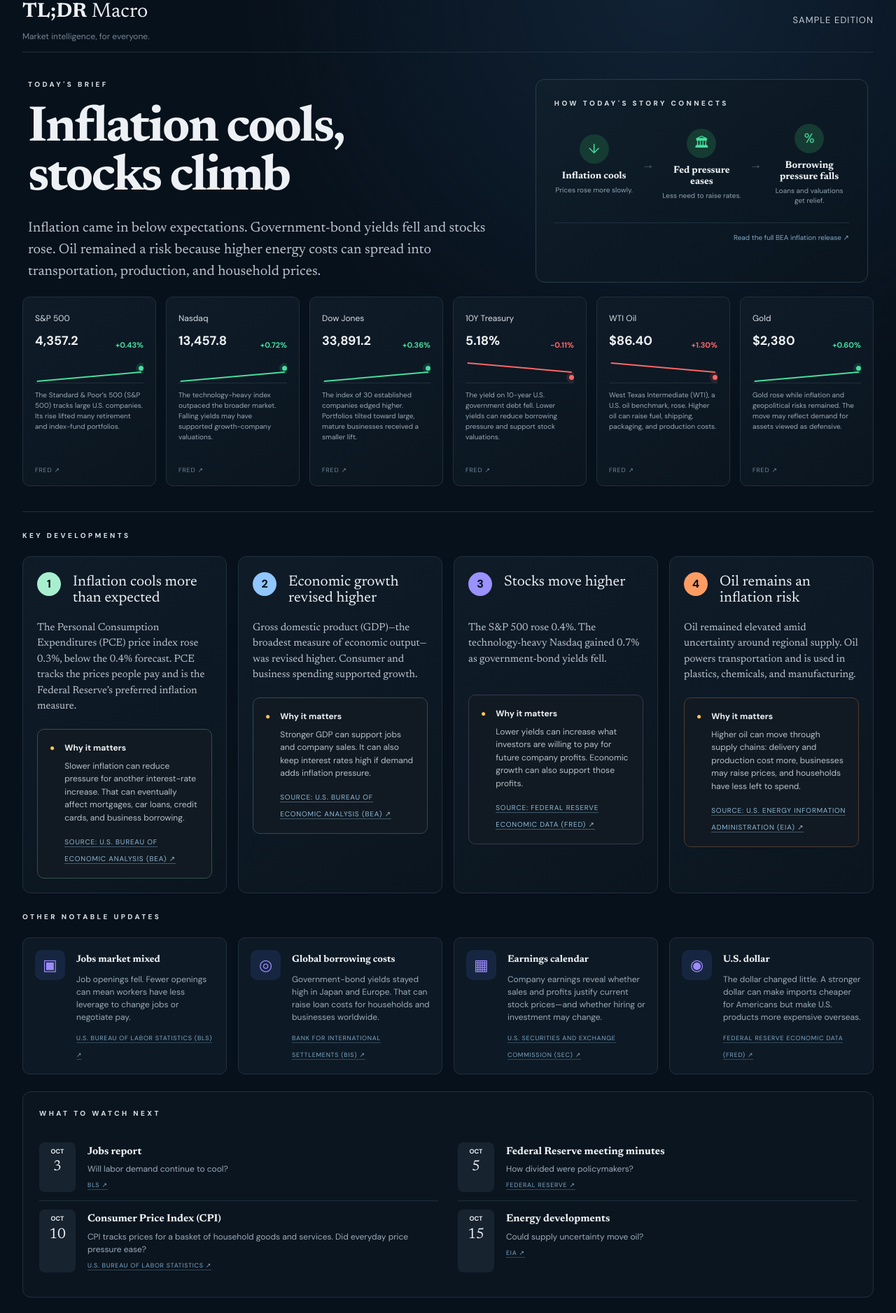
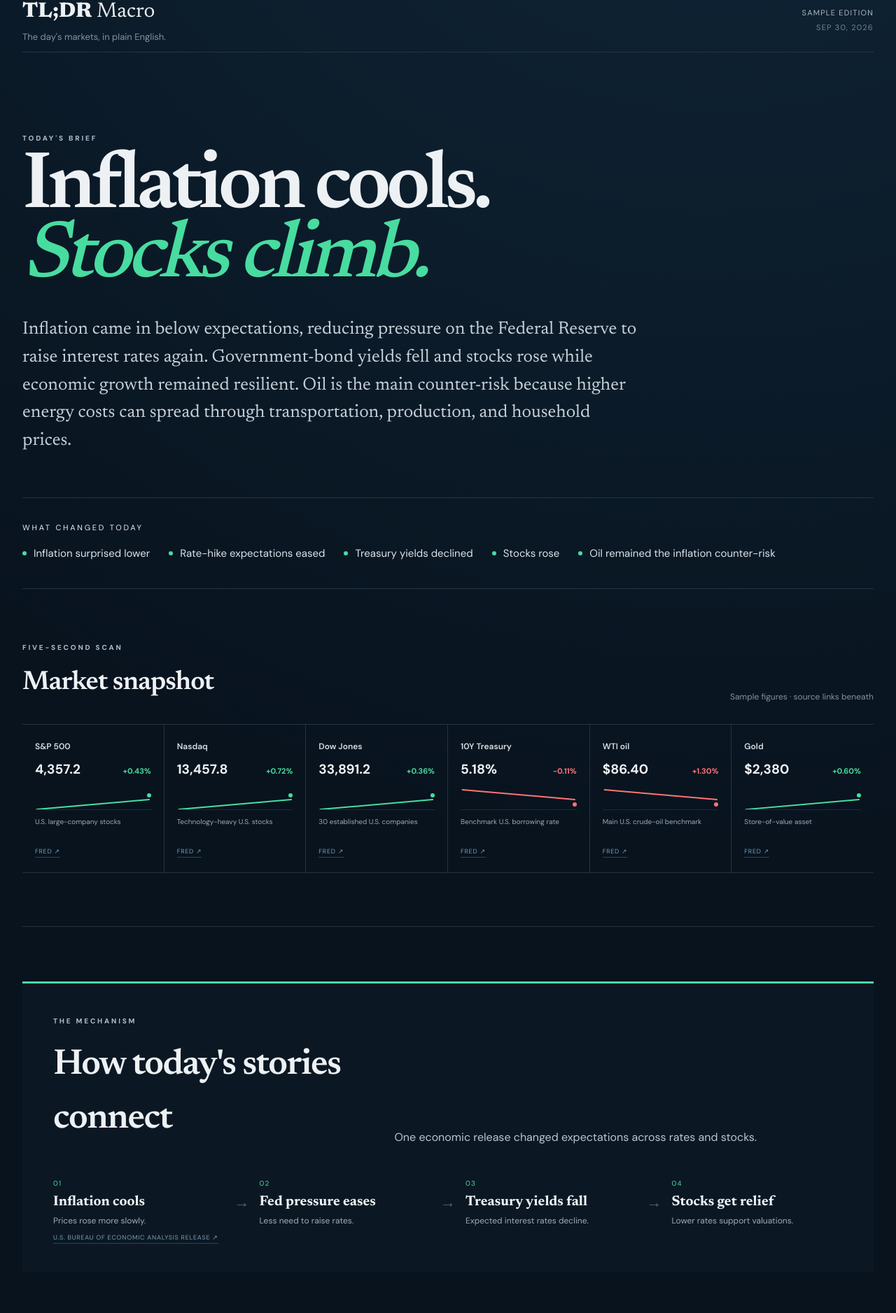
Before and after one commit to PennPredict/tldr-macro, a Next.js app: page / in a window 1280 px wide. Shown: the part 17-1894 px from the top of the page at 70% size. Built offline with nearby package versions, Linux system fonts and the light colour scheme.

Commit message:
Redesign TLDR Macro editorial briefing

```diff
--- a/app/page.tsx
+++ b/app/page.tsx
@@ -1,98 +1,131 @@
 const markets = [
-  { name: "S&P 500", value: "4,357.2", move: "+0.43%", positive: true, note: "The Standard & Poor’s 500 (S&P 500) tracks large U.S. companies. Its rise lifted many retirement and index-fund portfolios.", href: "https://fred.stlouisfed.org/series/SP500" },
-  { name: "Nasdaq", value: "13,457.8", move: "+0.72%", positive: true, note: "The technology-heavy index outpaced the broader market. Falling yields may have supported growth-company valuations.", href: "https://fred.stlouisfed.org/series/NASDAQCOM" },
-  { name: "Dow Jones", value: "33,891.2", move: "+0.36%", positive: true, note: "The index of 30 established companies edged higher. Portfolios tilted toward large, mature businesses received a smaller lift.", href: "https://fred.stlouisfed.org/series/DJIA" },
-  { name: "10Y Treasury", value: "5.18%", move: "−0.11%", positive: false, note: "The yield on 10-year U.S. government debt fell. Lower yields can reduce borrowing pressure and support stock valuations.", href: "https://fred.stlouisfed.org/series/DGS10" },
-  { name: "WTI Oil", value: "$86.40", move: "+1.30%", positive: false, note: "West Texas Intermediate (WTI), a U.S. oil benchmark, rose. Higher oil can raise fuel, shipping, packaging, and production costs.", href: "https://fred.stlouisfed.org/series/DCOILWTICO" },
-  { name: "Gold", value: "$2,380", move: "+0.60%", positive: true, note: "Gold rose while inflation and geopolitical risks remained. The move may reflect demand for assets viewed as defensive.", href: "https://fred.stlouisfed.org/series/GOLDAMGBD228NLBM" },
+  ["S&P 500", "4,357.2", "+0.43%", "U.S. large-company stocks", "up", "https://fred.stlouisfed.org/series/SP500"],
+  ["Nasdaq", "13,457.8", "+0.72%", "Technology-heavy U.S. stocks", "up", "https://fred.stlouisfed.org/series/NASDAQCOM"],
+  ["Dow Jones", "33,891.2", "+0.36%", "30 established U.S. companies", "up", "https://fred.stlouisfed.org/series/DJIA"],
+  ["10Y Treasury", "5.18%", "−0.11%", "Benchmark U.S. borrowing rate", "down", "https://fred.stlouisfed.org/series/DGS10"],
+  ["WTI oil", "$86.40", "+1.30%", "Main U.S. crude-oil benchmark", "risk", "https://fred.stlouisfed.org/series/DCOILWTICO"],
+  ["Gold", "$2,380", "+0.60%", "Store-of-value asset", "up", "https://fred.stlouisfed.org/series/GOLDAMGBD228NLBM"],
 ];
 
-const developments = [
-  { n: "1", tone: "mint", title: "Inflation cools more than expected", body: "The Personal Consumption Expenditures (PCE) price index rose 0.3%, below the 0.4% forecast. PCE tracks the prices people pay and is the Federal Reserve’s preferred inflation measure.", why: "Slower inflation can reduce pressure for another interest-rate increase. That can eventually affect mortgages, car loans, credit cards, and business borrowing.", source: "U.S. Bureau of Economic Analysis (BEA)", href: "https://www.bea.gov/news/current-releases" },
-  { n: "2", tone: "blue", title: "Economic growth revised higher", body: "Gross domestic product (GDP)—the broadest measure of economic output—was revised higher. Consumer and business spending supported growth.", why: "Stronger GDP can support jobs and company sales. It can also keep interest rates high if demand adds inflation pressure.", source: "U.S. Bureau of Economic Analysis (BEA)", href: "https://www.bea.gov/data/gdp/gross-domestic-product" },
-  { n: "3", tone: "violet", title: "Stocks move higher", body: "The S&P 500 rose 0.4%. The technology-heavy Nasdaq gained 0.7% as government-bond yields fell.", why: "Lower yields can increase what investors are willing to pay for future company profits. Economic growth can also support those profits.", source: "Federal Reserve Economic Data (FRED)", href: "https://fred.stlouisfed.org/categories/32255" },
-  { n: "4", tone: "orange", title: "Oil remains an inflation risk", body: "Oil remained elevated amid uncertainty around regional supply. Oil powers transportation and is used in plastics, chemicals, and manufacturing.", why: "Higher oil can move through supply chains: delivery and production cost more, businesses may raise prices, and households have less left to spend.", source: "U.S. Energy Information Administration (EIA)", href: "https://www.eia.gov/petroleum/" },
+const secondary = [
+  {
+    number: "02", label: "Growth", title: "Economic growth was revised higher",
+    text: "Gross domestic product (GDP)—the broadest measure of economic output—was revised higher as consumer and business spending held up.",
+    why: "Stronger growth can support jobs and company sales, but it can also keep interest rates high if demand adds inflation pressure.",
+    source: "U.S. Bureau of Economic Analysis (BEA)", href: "https://www.bea.gov/data/gdp/gross-domestic-product",
+  },
+  {
+    number: "03", label: "Markets", title: "Stocks rose as bond yields fell",
+    text: "The Standard & Poor’s 500 (S&P 500) gained 0.4%. The technology-heavy Nasdaq rose 0.7% as government-bond yields moved lower.",
+    why: "Lower yields reduce the rate used to value future profits today, which can make stocks—especially growth companies—more attractive.",
+    source: "Federal Reserve Economic Data (FRED)", href: "https://fred.stlouisfed.org/categories/32255",
+  },
+  {
+    number: "04", label: "Energy", title: "Oil remains the main inflation counter-risk",
+    text: "West Texas Intermediate (WTI), a U.S. crude-oil benchmark, remained elevated amid uncertainty around regional supply.",
+    why: "Oil moves through supply chains. Fuel, shipping, plastics, packaging, and production can cost more, leaving households with less to spend.",
+    source: "U.S. Energy Information Administration (EIA)", href: "https://www.eia.gov/petroleum/",
+  },
 ];
 
-const updates = [
-  ["▣", "Jobs market mixed", "Job openings fell. Fewer openings can mean workers have less leverage to change jobs or negotiate pay.", "U.S. Bureau of Labor Statistics (BLS)", "https://www.bls.gov/jlt/"],
-  ["◎", "Global borrowing costs", "Government-bond yields stayed high in Japan and Europe. That can raise loan costs for households and businesses worldwide.", "Bank for International Settlements (BIS)", "https://www.bis.org/statistics/"],
-  ["▦", "Earnings calendar", "Company earnings reveal whether sales and profits justify current stock prices—and whether hiring or investment may change.", "U.S. Securities and Exchange Commission (SEC)", "https://www.sec.gov/edgar/search/"],
-  ["◉", "U.S. dollar", "The dollar changed little. A stronger dollar can make imports cheaper for Americans but make U.S. products more expensive overseas.", "Federal Reserve Economic Data (FRED)", "https://fred.stlouisfed.org/categories/15"],
+const notable = [
+  ["Jobs", "Job openings fell. Fewer openings can reduce workers’ leverage to change jobs or negotiate pay.", "U.S. Bureau of Labor Statistics", "https://www.bls.gov/jlt/"],
+  ["Global rates", "Government-bond yields remained high in Japan and Europe, keeping borrowing costs elevated beyond the United States.", "Bank for International Settlements", "https://www.bis.org/statistics/"],
+  ["Earnings", "Upcoming company reports will test whether sales and profits justify current stock prices.", "U.S. Securities and Exchange Commission", "https://www.sec.gov/edgar/search/"],
+  ["U.S. dollar", "The dollar changed little. A stronger dollar makes imports cheaper for Americans but U.S. products costlier overseas.", "Federal Reserve Economic Data", "https://fred.stlouisfed.org/categories/15"],
+];
+
+const events = [
+  {
+    date: "OCT 3", title: "Jobs report", question: "Is the labor market continuing to cool?",
+    hot: "More jobs than forecast → rate pressure may rise → Treasury yields may rise.",
+    cool: "Fewer jobs than forecast → rate pressure may ease → Treasury yields may fall.",
+    source: "BLS schedule", href: "https://www.bls.gov/schedule/news_release/empsit.htm",
+  },
+  {
+    date: "OCT 10", title: "Consumer Price Index (CPI)", question: "Are household prices still cooling?",
+    hot: "Higher inflation than forecast → rate-cut expectations may fall → stocks may face pressure.",
+    cool: "Lower inflation than forecast → rate pressure may ease → stocks may receive support.",
+    source: "BLS schedule", href: "https://www.bls.gov/schedule/news_release/cpi.htm",
+  },
+  {
+    date: "OCT 15", title: "Energy outlook", question: "Could supply uncertainty keep oil elevated?",
+    hot: "Higher oil → transportation and production costs may rise → inflation risk increases.",
+    cool: "Lower oil → supply-chain pressure may ease → households and businesses get relief.",
+    source: "EIA outlook", href: "https://www.eia.gov/outlooks/steo/",
+  },
 ];
 
 export default function Home() {
   return (
     <main className="shell">
       <header className="topbar">
-        <div><a className="wordmark" href="#top"><strong>TL;DR</strong> Macro</a><p>Market intelligence, for everyone.</p></div>
-        <span>Sample edition</span>
+        <div><a className="wordmark" href="#top"><strong>TL;DR</strong> Macro</a><p>The day&apos;s markets, in plain English.</p></div>
+        <div className="edition"><span>Sample edition</span><time>Sep 30, 2026</time></div>
       </header>
 
-      <section className="lead" id="top">
-        <div className="lead-copy">
-          <p className="section-label">Today&apos;s brief</p>
-          <h1>Inflation cools,<br />stocks climb</h1>
-          <p className="lead-summary">Inflation came in below expectations. Government-bond yields fell and stocks rose. Oil remained a risk because higher energy costs can spread into transportation, production, and household prices.</p>
-        </div>
-        <div className="lead-lens">
-          <p className="section-label">How today&apos;s story connects</p>
-          <div className="mini-chain">
-            <div><span>↓</span><strong>Inflation cools</strong><small>Prices rose more slowly.</small></div><b>→</b>
-            <div><span>🏛</span><strong>Fed pressure eases</strong><small>Less need to raise rates.</small></div><b>→</b>
-            <div><span>%</span><strong>Borrowing pressure falls</strong><small>Loans and valuations get relief.</small></div>
-          </div>
-          <a className="chain-source" href="https://www.bea.gov/news/current-releases" target="_blank" rel="noreferrer">Read the full BEA inflation release ↗</a>
-        </div>
+      <section className="hero" id="top">
+        <p className="section-label">Today&apos;s brief</p>
+        <h1>Inflation cools.<br /><em>Stocks climb.</em></h1>
+        <p className="hero-copy">Inflation came in below expectations, reducing pressure on the Federal Reserve to raise interest rates again. Government-bond yields fell and stocks rose while economic growth remained resilient. Oil is the main counter-risk because higher energy costs can spread through transportation, production, and household prices.</p>
       </section>
 
-      <section className="market-strip" aria-label="Market pulse">
-        {markets.map((market) => (
-          <article className="market-card" key={market.name}>
-            <span>{market.name}</span><div><strong>{market.value}</strong><b className={market.positive ? "good" : "risk"}>{market.move}</b></div>
-            <div className={`spark ${market.positive ? "spark-up" : "spark-down"}`} aria-hidden="true"><i /><b /></div>
-            <p className="market-note">{market.note}</p>
-            <a className="micro-source" href={market.href} target="_blank" rel="noreferrer">FRED ↗</a>
-          </article>
-        ))}
+      <section className="changed" aria-labelledby="changed-title">
+        <h2 id="changed-title">What changed today</h2>
+        <ul><li>Inflation surprised lower</li><li>Rate-hike expectations eased</li><li>Treasury yields declined</li><li>Stocks rose</li><li>Oil remained the inflation counter-risk</li></ul>
       </section>
 
-      <section className="section-block">
-        <p className="section-label">Key developments</p>
-        <div className="development-grid">
-          {developments.map((item) => (
-            <article className="development-card" key={item.n}>
-              <div className={`number ${item.tone}`}>{item.n}</div>
-              <h2>{item.title}</h2><p>{item.body}</p>
-              <div className={`why ${item.tone}`}><span>●</span><div><strong>Why it matters</strong><p>{item.why}</p><a href={item.href} target="_blank" rel="noreferrer">Source: {item.source} ↗</a></div></div>
+      <section className="market-section" aria-labelledby="market-title">
+        <div className="section-heading"><div><p className="section-label">Five-second scan</p><h2 id="market-title">Market snapshot</h2></div><p>Sample figures · source links beneath</p></div>
+        <div className="market-grid">
+          {markets.map(([name, value, move, description, tone, href]) => (
+            <article className="market" key={name}>
+              <h3>{name}</h3><div className="market-value"><strong>{value}</strong><b className={tone}>{move}</b></div>
+              <div className={`line ${tone}`} aria-hidden="true"><i /><span /></div>
+              <p>{description}</p><a href={href} target="_blank" rel="noreferrer">FRED ↗</a>
             </article>
           ))}
         </div>
       </section>
 
-      <section className="section-block">
-        <p className="section-label">Other notable updates</p>
-        <div className="update-grid">
-          {updates.map(([icon, title, body, source, href]) => <article key={title}><span>{icon}</span><div><strong>{title}</strong><p>{body}</p><a href={href} target="_blank" rel="noreferrer">{source} ↗</a></div></article>)}
+      <section className="connect" aria-labelledby="connect-title">
+        <div className="connect-intro"><p className="section-label">The mechanism</p><h2 id="connect-title">How today&apos;s stories connect</h2><p>One economic release changed expectations across rates and stocks.</p></div>
+        <div className="causal-chain">
+          <div><span>01</span><strong>Inflation cools</strong><p>Prices rose more slowly.</p></div><b>→</b>
+          <div><span>02</span><strong>Fed pressure eases</strong><p>Less need to raise rates.</p></div><b>→</b>
+          <div><span>03</span><strong>Treasury yields fall</strong><p>Expected interest rates decline.</p></div><b>→</b>
+          <div><span>04</span><strong>Stocks get relief</strong><p>Lower rates support valuations.</p></div>
+        </div>
+        <a className="source-link" href="https://www.bea.gov/news/current-releases" target="_blank" rel="noreferrer">U.S. Bureau of Economic Analysis release ↗</a>
+      </section>
+
+      <section className="stories" aria-labelledby="stories-title">
+        <p className="section-label">The big story</p>
+        <article className="lead-story">
+          <div className="story-meta"><span>01</span><b>Inflation</b></div>
+          <div><h2 id="stories-title">Inflation cooled more than expected</h2><p>The Personal Consumption Expenditures (PCE) price index rose 0.3%, below the 0.4% forecast. PCE tracks the prices people pay and is the Federal Reserve’s preferred inflation measure. The softer reading reduced expectations for another near-term interest-rate increase.</p><p className="why"><strong>Why it matters</strong> Less Federal Reserve tightening can lower expected rates and Treasury yields. That can support stocks and eventually reduce pressure on mortgages, car loans, credit cards, and business borrowing.</p><a className="source-link" href="https://www.bea.gov/news/current-releases" target="_blank" rel="noreferrer">U.S. Bureau of Economic Analysis (BEA) ↗</a></div>
+        </article>
+
+        <div className="other-heading"><p className="section-label">Three other things that matter</p></div>
+        <div className="secondary-list">
+          {secondary.map((story) => <article key={story.number}><div className="story-meta"><span>{story.number}</span><b>{story.label}</b></div><div><h3>{story.title}</h3><p>{story.text}</p><p className="why"><strong>Why it matters</strong> {story.why}</p><a className="source-link" href={story.href} target="_blank" rel="noreferrer">{story.source} ↗</a></div></article>)}
         </div>
       </section>
 
-      <section className="watch-panel">
-        <p className="section-label">What to watch next</p>
-        <ul>
-          <li><time><b>OCT</b>3</time><div><strong>Jobs report</strong><p>Will labor demand continue to cool?</p><a href="https://www.bls.gov/schedule/news_release/empsit.htm" target="_blank" rel="noreferrer">BLS ↗</a></div></li>
-          <li><time><b>OCT</b>5</time><div><strong>Federal Reserve meeting minutes</strong><p>How divided were policymakers?</p><a href="https://www.federalreserve.gov/monetarypolicy/fomccalendars.htm" target="_blank" rel="noreferrer">Federal Reserve ↗</a></div></li>
-          <li><time><b>OCT</b>10</time><div><strong>Consumer Price Index (CPI)</strong><p>CPI tracks prices for a basket of household goods and services. Did everyday price pressure ease?</p><a href="https://www.bls.gov/schedule/news_release/cpi.htm" target="_blank" rel="noreferrer">U.S. Bureau of Labor Statistics ↗</a></div></li>
-          <li><time><b>OCT</b>15</time><div><strong>Energy developments</strong><p>Could supply uncertainty move oil?</p><a href="https://www.eia.gov/outlooks/steo/" target="_blank" rel="noreferrer">EIA ↗</a></div></li>
-        </ul>
+      <section className="notable" aria-labelledby="notable-title">
+        <div className="section-heading"><div><p className="section-label">Worth knowing</p><h2 id="notable-title">Other notable updates</h2></div></div>
+        <div className="notable-list">{notable.map(([title, text, source, href]) => <article key={title}><h3>{title}</h3><p>{text}</p><a href={href} target="_blank" rel="noreferrer">{source} ↗</a></article>)}</div>
       </section>
 
-      <aside className="nuance-note">
-        <strong>Short summaries leave out nuance.</strong>
-        <p>Use each source link to read the full release, definitions, methodology, revisions, and context before drawing a conclusion.</p>
-      </aside>
+      <section className="watch" aria-labelledby="watch-title">
+        <div className="section-heading"><div><p className="section-label">Interpret the next move</p><h2 id="watch-title">What to watch next</h2></div><p>Compare the result with expectations—not only the prior number.</p></div>
+        <div className="event-list">{events.map((event) => <article key={event.date}><time>{event.date}</time><div className="event-main"><h3>{event.title}</h3><p>{event.question}</p></div><div className="scenario hotter"><b>Hotter / stronger</b><p>{event.hot}</p></div><div className="scenario cooler"><b>Cooler / weaker</b><p>{event.cool}</p></div><a href={event.href} target="_blank" rel="noreferrer">{event.source} ↗</a></article>)}</div>
+      </section>
 
-      <footer><span>Every claim sourced. Facts first. Questions where uncertainty remains.</span><span>Educational context, not investment advice.</span></footer>
+      <section className="bottom-line"><p className="section-label">Bottom line</p><blockquote>Inflation showed progress while economic growth remained resilient—a combination that supported stocks. Elevated oil remains the counter-risk because higher energy costs could push inflation and borrowing pressure back up.</blockquote><ul><li>Inflation moved in the Fed&apos;s preferred direction.</li><li>Growth still supported jobs and company sales.</li><li>Oil could reverse some of the improvement.</li></ul></section>
+
+      <aside className="nuance"><strong>Concision leaves out nuance.</strong><p>Source links provide the full release, definitions, methodology, revisions, and context. Read them before drawing a conclusion.</p></aside>
+      <footer><span>Every claim sourced. Facts first.</span><span>Educational context, not investment advice.</span></footer>
     </main>
   );
 }
```
Also changed, not shown: app/globals.css.
